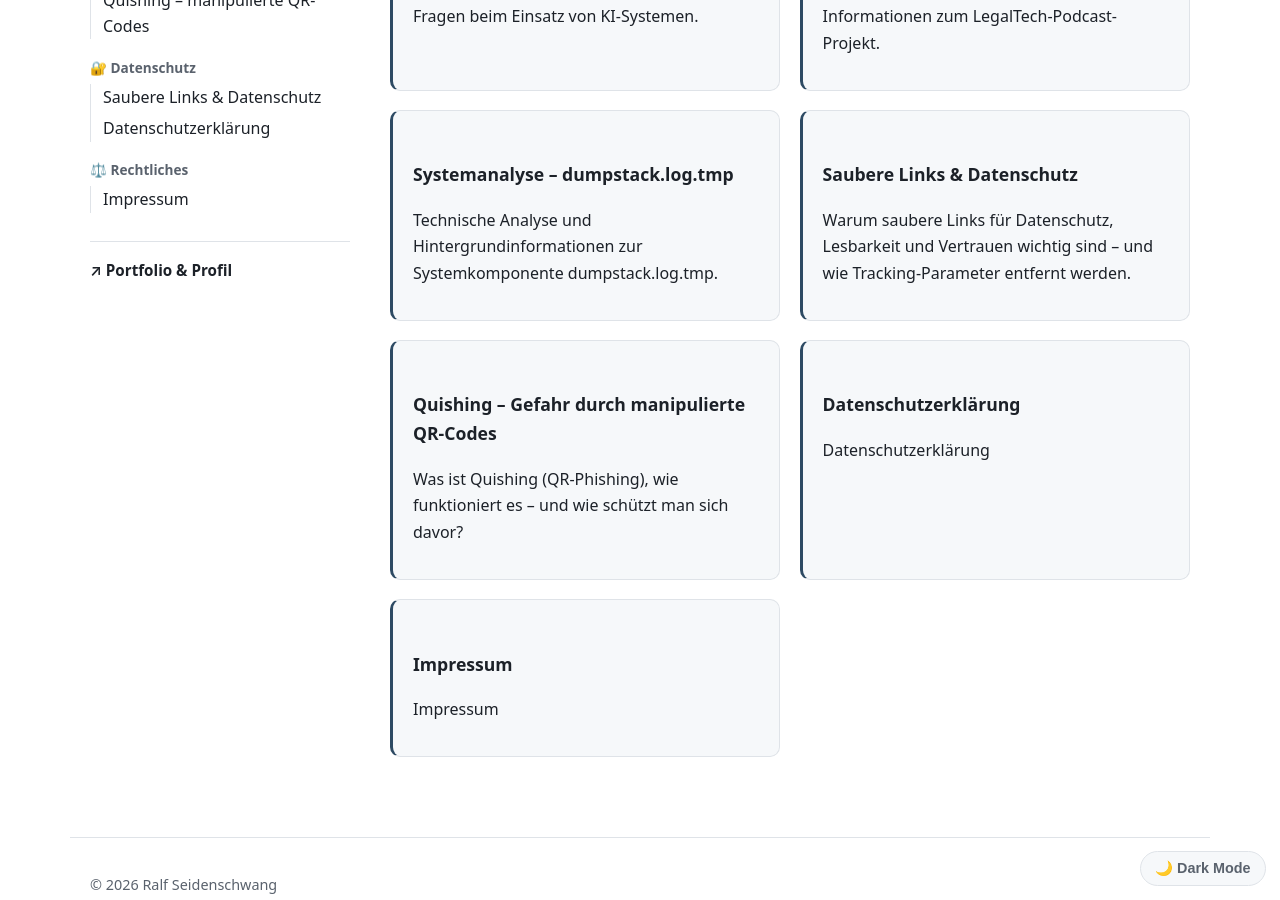
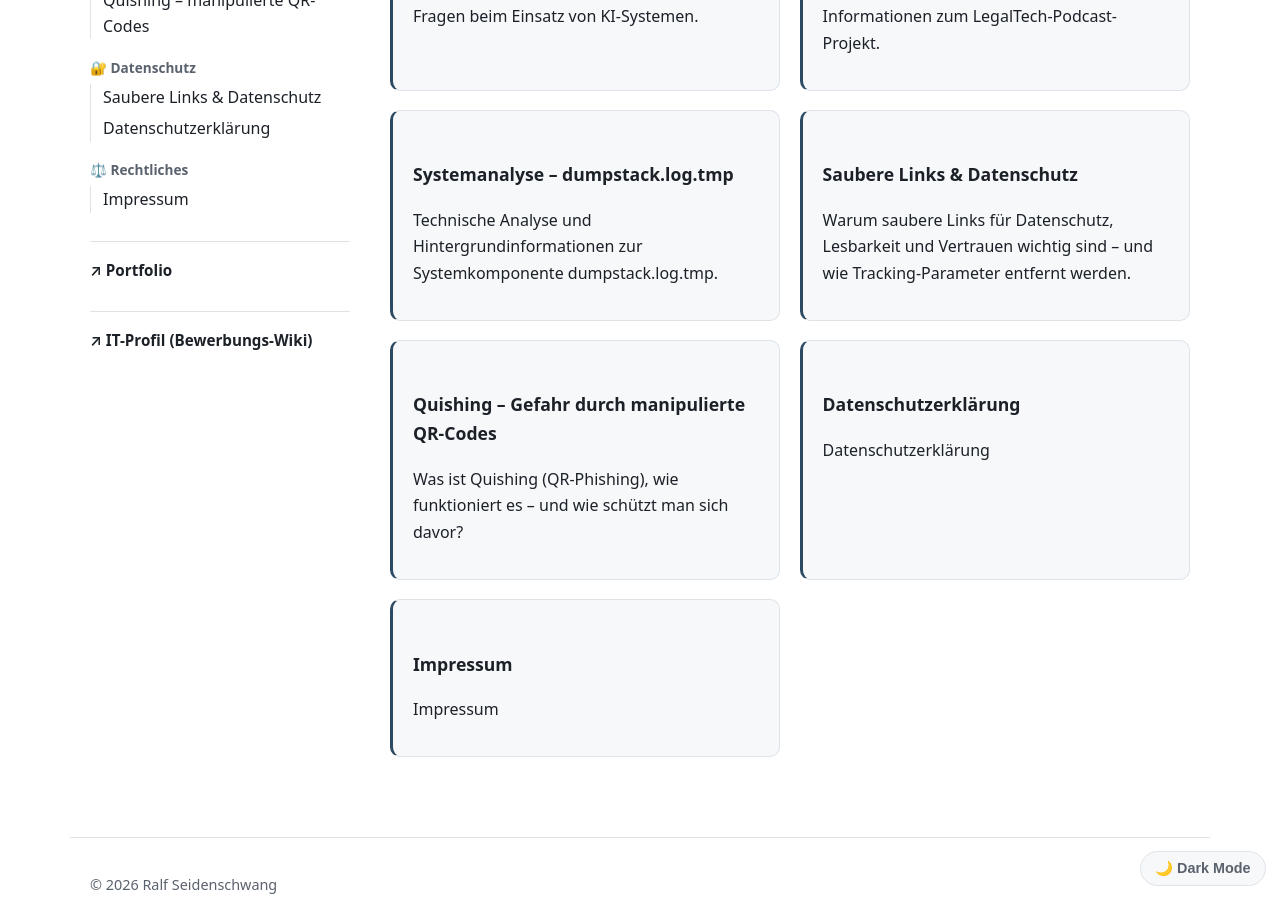
Before and after one commit to RalfSei/RalfSei.github.io, a Jekyll site: the page built from index.md, in a window 1280 px wide and 900 px high, scrolled down 502 px. Built offline with Jekyll 4.4.1, drawn with Linux system fonts in a browser that asks for light colours.

Commit message:
Add IT profile link to sidebar
Added a link to the IT profile in the sidebar if the profil_url is set.

```diff
--- a/_layouts/default.html
+++ b/_layouts/default.html
@@ -35,7 +35,12 @@
 
       {% if site.portfolio_url %}
       <p class="sidebar-external">
-        <a href="{{ site.portfolio_url }}" rel="noopener">↗ Portfolio &amp; Profil</a>
+        <a href="{{ site.portfolio_url }}" rel="noopener">↗ Portfolio</a>
+      </p>
+      {% endif %}
+      {% if site.profil_url %}
+      <p class="sidebar-external">
+        <a href="{{ site.profil_url }}" rel="noopener">↗ IT-Profil (Bewerbungs-Wiki)</a>
       </p>
       {% endif %}
     </aside>
```
